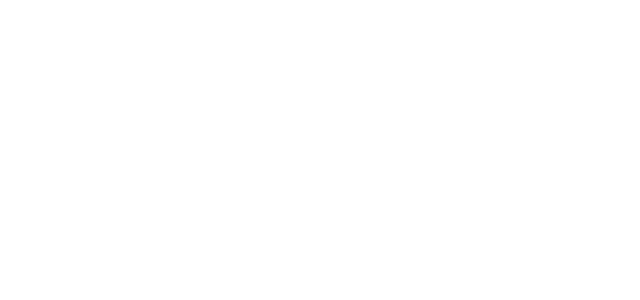
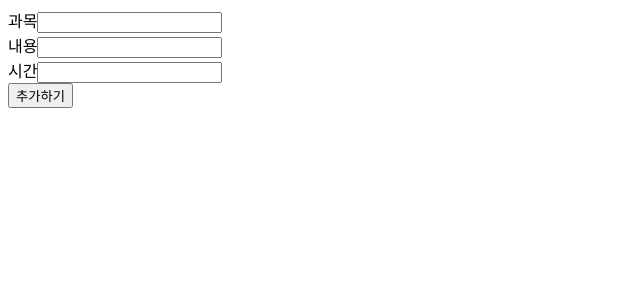
Before and after one commit to FrontendPrac/R_SpartaCodingClub, a React (Create React App) app: page /write in a window 1280 px wide. Before the commit this address had no page. Shown: the top 300 px of the page, without its empty margins (0-640 px from the left). Built offline with nearby package versions, Linux system fonts and the light colour scheme.

Commit message:
2week homework

```diff
--- a/src/App.js
+++ b/src/App.js
@@ -1,12 +1,20 @@
 import { Routes, Route } from "react-router-dom";
 import Home from "./pages/Home";
 import Myself from "./pages/Myself";
+import WriteTIL from "./pages/WriteTIL";
+import { useState } from "react";
 
 function App() {
+  const [listTIL, setListTIL] = useState([]);
   return (
     <div className="App">
       <Routes>
-        <Route path="/" element={<Home />} /> {/* 라우팅 */}
+        <Route path="/" element={<Home listTIL={listTIL} />} /> {/* 라우팅 */}
+        <Route
+          path="/write"
+          element={<WriteTIL listTIL={listTIL} setListTIL={setListTIL} />}
+        />{" "}
+        {/* 라우팅 */}
         <Route path="/myself/:index" element={<Myself />} /> {/* 동적 라우팅 */}
       </Routes>
     </div>
--- a/src/index.js
+++ b/src/index.js
@@ -3,7 +3,7 @@
 import App from "./App";
 import reportWebVitals from "./reportWebVitals";
 import { Provider } from "react-redux";
-import store from "./redux/store";
+import store from "./redux/store/store";
 import { BrowserRouter } from "react-router-dom";
 
 const root = ReactDOM.createRoot(document.getElementById("root"));
--- a/src/pages/Home.js
+++ b/src/pages/Home.js
@@ -1,22 +1,46 @@
 import { useSelector, useDispatch } from "react-redux";
 // import { changeName } from "./redux/modules/myself";
 import { changeName } from "../redux/modules/myselfSlice";
+import { useNavigate } from "react-router-dom";
 
 const Home = () => {
+  const navigate = useNavigate();
+
   // store 가져오기
   const store = useSelector((state) => state);
-  console.log("store.myself: ", store.myself);
+  console.log("store: ", store);
+
+  // listTIL 가져오기
+  const listTIL = useSelector((store) => store.til.listTIL);
+  console.log("listTIL: ", listTIL);
 
   // dispatch 가져오기
   const dispatch = useDispatch();
 
   return (
     <>
-      <p>이름 : {store.myself.name}</p>
+      <div className="container-TIL">
+        <div className="header-TIL" style={{ display: "flex", gap: "30px" }}>
+          <div>TIL</div>
+          <button onClick={() => navigate("/write")}>추가</button>
+        </div>
+        <hr />
+        <div className="list-TIL">
+          {listTIL.map((item, index) => (
+            <div key={indexedDB} className="item-TIL">
+              <div>{item.title}</div>
+              <div>{item.content}</div>
+              <div>{item.time}</div>
+            </div>
+          ))}
+        </div>
+      </div>
+      {/* <p>이름 : {store.myself.name}</p>
       <p>나이 : {store.myself.age}</p>
       <button onClick={() => dispatch(changeName("리기동"))}>
         이름 바꾸기
       </button>
+      <hr /> */}
     </>
   );
 };
--- /dev/null
+++ b/src/pages/WriteTIL.js
@@ -0,0 +1,47 @@
+import { useRef } from "react";
+import { useDispatch } from "react-redux";
+import { add } from "../redux/modules/tilSlice";
+import { useNavigate } from "react-router-dom";
+
+const WriteTIL = ({ listTIL, setListTIL }) => {
+  const dispatch = useDispatch();
+  const navigate = useNavigate();
+
+  const titleRef = useRef();
+  const contentRef = useRef();
+  const timeRef = useRef();
+
+  // 상태를 변경하는 함수
+  const onClickAddTIL = () => {
+    // 추가할 데이터
+    const addData = {
+      title: titleRef.current.value,
+      content: contentRef.current.value,
+      time: timeRef.current.value,
+    };
+    console.log("addData: ", addData);
+    // setListTIL([...listTIL, addData]);
+    dispatch(add(addData));
+    navigate(-1);
+  };
+
+  return (
+    <div className="container-writeTIL">
+      <div>
+        <span>과목</span>
+        <input type="text" ref={titleRef} />
+      </div>
+      <div>
+        <span>내용</span>
+        <input type="text" ref={contentRef} />
+      </div>
+      <div>
+        <span>시간</span>
+        <input type="text" ref={timeRef} />
+      </div>
+      <button onClick={onClickAddTIL}>추가하기</button>
+    </div>
+  );
+};
+
+export default WriteTIL;
--- /dev/null
+++ b/src/redux/modules/tilSlice.js
@@ -0,0 +1,19 @@
+import { createSlice } from "@reduxjs/toolkit";
+
+const tilSlice = createSlice({
+  name: "til",
+  initialState: {
+    listTIL: [],
+  },
+  reducers: {
+    add: (state, action) => {
+      console.log("action: ", action);
+      // toolkit은 immer라는 불변성 유지 패키지를 내장하고 있다.
+      // 이 때문에 스프레드 문법을 통한 불변성 유지를 할 필요가 없다.
+      state.listTIL.push(action.payload);
+    },
+  },
+});
+
+export const { add } = tilSlice.actions;
+export default tilSlice.reducer;
--- a/src/redux/store.js
+++ b/src/redux/store/store.js
@@ -1,10 +1,12 @@
 //! 리덕스 툴킷
 import { configureStore } from "@reduxjs/toolkit";
-import myselfReducer from "./modules/myselfSlice";
+import myselfReducer from "../modules/myselfSlice";
+import tilReducer from "../modules/tilSlice";
 
 const store = configureStore({
   reducer: {
     myself: myselfReducer,
+    til: tilReducer,
   },
 });
 
```
Also changed, not shown: 1 other file (tests, documents, lock files or other folders).
